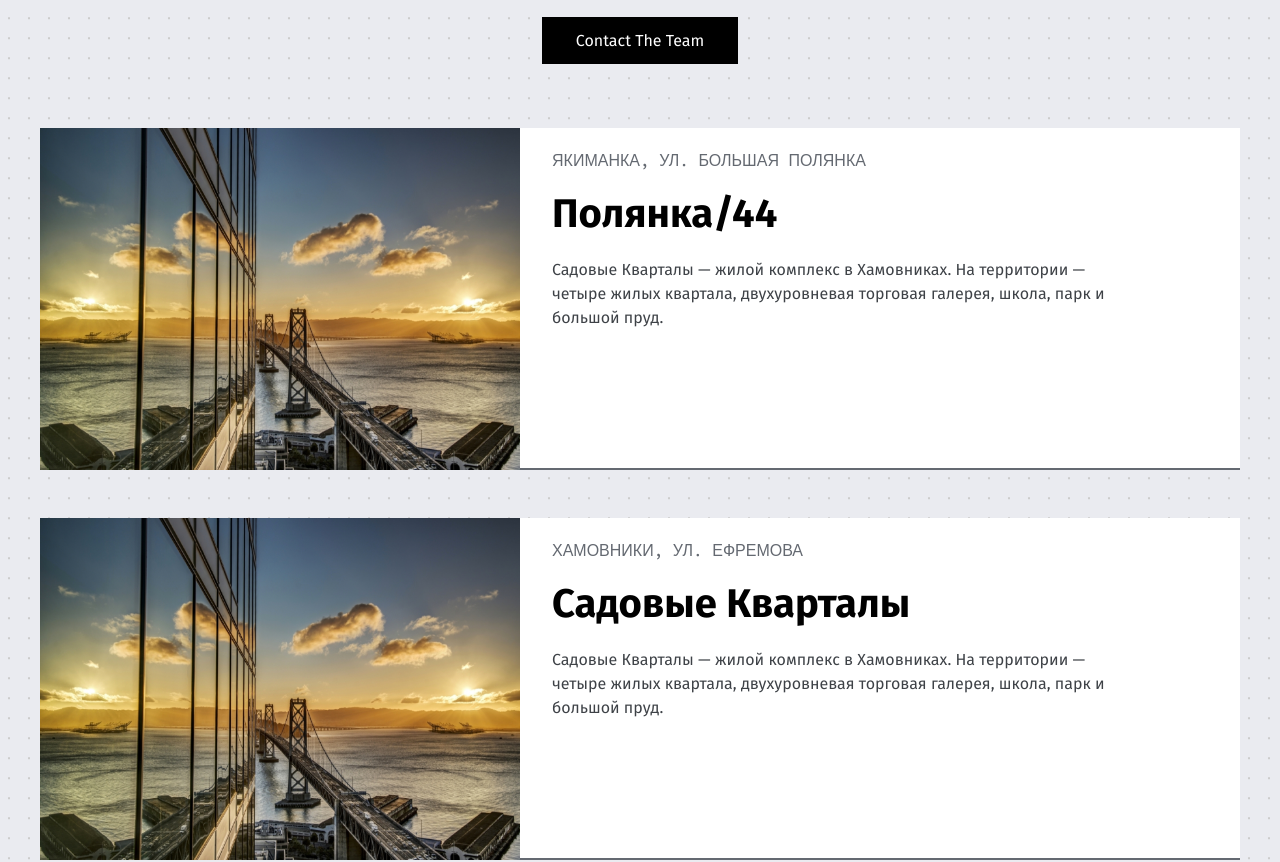
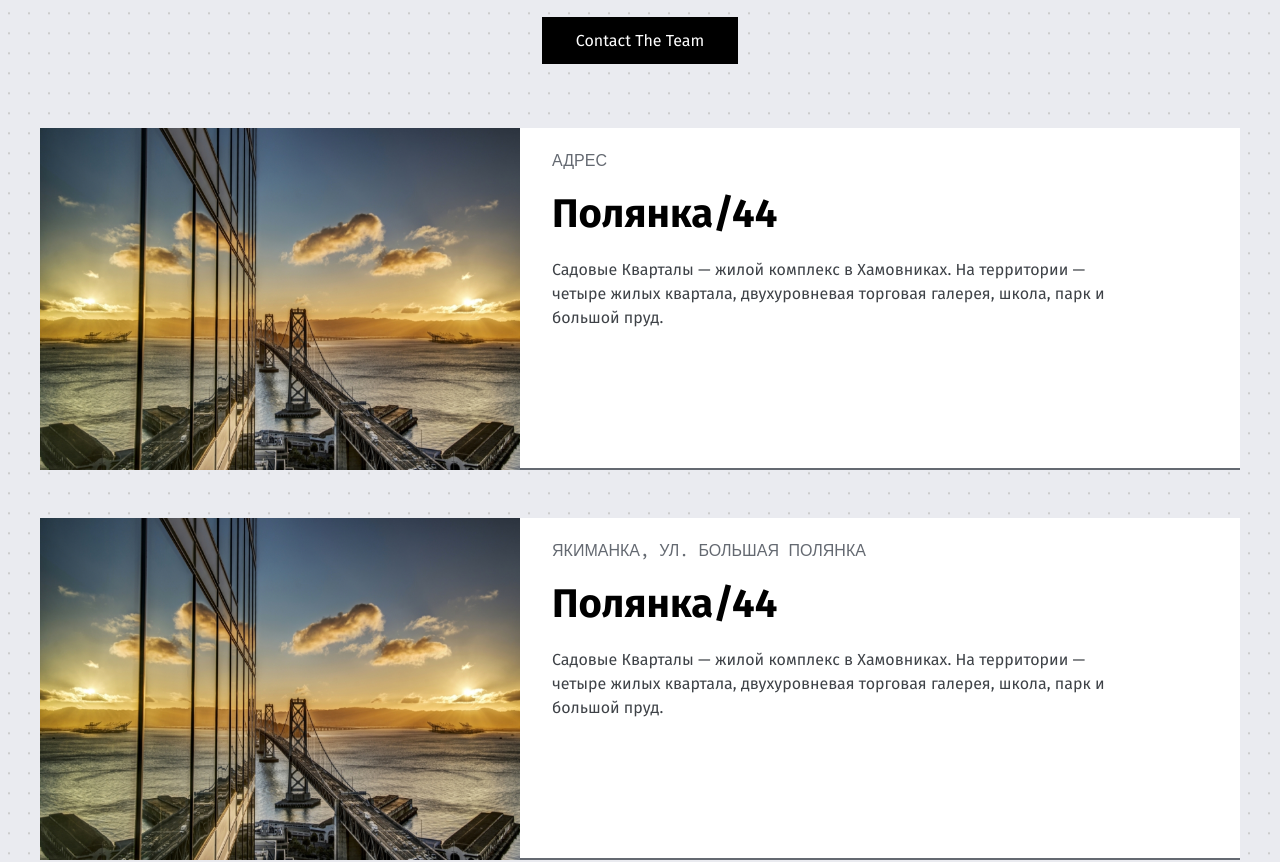
Before and after one commit to AndreyKovalenok/Frontend-dev1.0, a React (Create React App) app: page / in a window 1280 px wide. Shown: the part 507-1369 px from the top of the page. Built offline with nearby package versions, Linux system fonts and the light colour scheme.

Commit message:
fetch data and fixes

```diff
--- a/package.json
+++ b/package.json
@@ -38,6 +38,7 @@
     "extends": "react-app"
   },
   "devDependencies": {
+    "babel-eslint": "^10.1.0",
     "eslint": "^6.8.0",
     "eslint-config-airbnb": "^18.1.0",
     "eslint-config-prettier": "^6.11.0",
--- a/src/App.jsx
+++ b/src/App.jsx
@@ -14,7 +14,7 @@ function App() {
       <Header />
       <Switch>
         <Route path="/" component={Home} exact />
-        <Route path="/complex" component={Complex} exact />
+        <Route path="/complex/:id" component={Complex} exact />
       </Switch>
       <Footer />
     </div>
--- a/src/components/pageBlocks/Header/index.jsx
+++ b/src/components/pageBlocks/Header/index.jsx
@@ -1,4 +1,4 @@
-import React from "react";
+import React, { useState } from "react";
 import { Switch, Route } from "react-router-dom";
 
 import Navigation from "../../UI/Navigation";
@@ -9,23 +9,12 @@ import BigLogo from "./compass-development-logo.svg";
 
 import classes from "./styles.module.scss";
 
-class Header extends React.Component {
-  constructor(props) {
-    super(props);
-    this.state = { isMenuOn: false };
-    this.toggleMenuHandler = this.toggleMenuHandler.bind(this);
-  }
+function Header() {
+  const [isMenuOpen, setOpen] = useState(false);
 
-  toggleMenuHandler() {
-    const { isMenuOn } = this.state;
-
-    this.setState({
-      isMenuOn: !isMenuOn,
-    });
-  }
-
-  render() {
-    const { isMenuOn } = this.state;
+  const toggleMenuHandler = () => {
+    setOpen(!isMenuOpen);
+  };
 
   return (
     <header className={classes.header}>
@@ -33,8 +22,8 @@ class Header extends React.Component {
         <div className="wrapper">
           <div className={classes.topPanel}>
             <Logo />
-              <Navigation isOpen={isMenuOn} />
-              <MenuToggle onToggle={this.toggleMenuHandler} isOpen={isMenuOn} />
+            <Navigation isOpen={isMenuOpen} />
+            <MenuToggle onToggle={toggleMenuHandler} isOpen={isMenuOpen} />
           </div>
         </div>
       </div>
@@ -52,6 +41,5 @@ class Header extends React.Component {
     </header>
   );
 }
-}
 
 export default Header;
--- a/src/pages/Complex/ComplexPage/index.jsx
+++ b/src/pages/Complex/ComplexPage/index.jsx
@@ -8,7 +8,8 @@ import Location from "./Location";
 
 import classes from "./styles.module.scss";
 
-const CardPage = () => (
+const CardPage = () => {
+  return (
     <main className={classes.main}>
       <CardHeading />
       <Сharacteristics />
@@ -17,5 +18,6 @@ const CardPage = () => (
       <Location />
     </main>
   );
+};
 
 export default CardPage;
--- a/src/pages/Complex/index.jsx
+++ b/src/pages/Complex/index.jsx
@@ -1,7 +1,28 @@
-import React from "react";
+import React, { useEffect, useState } from "react";
+import { withRouter } from "react-router-dom";
 
 import ComplexPage from "./ComplexPage";
 
-const Complex = () => <ComplexPage />;
+/*eslint-disable */
+const Complex = ({
+  match: {
+    params: { id },
+  },
+}) => {
+  const [complexData, setComplexData] = useState({});
 
-export default Complex;
+  useEffect(() => {
+    fetch(`/data.json`)
+      .then((res) => res.json())
+      .then((json) => {
+        const findedElement = json.find((el) => el.id === Number(id));
+
+        console.log(findedElement);
+        setComplexData(findedElement);
+      });
+  }, []);
+
+  return <ComplexPage complexData={complexData} />;
+};
+
+export default withRouter(Complex);
--- a/src/pages/Home/Main/CardList/Card/index.jsx
+++ b/src/pages/Home/Main/CardList/Card/index.jsx
@@ -4,9 +4,9 @@ import { Link } from "react-router-dom";
 
 import classes from "./styles.module.scss";
 
-const Card = ({ img, address, title, description }) => (
+const Card = ({ img, address, title, description, id }) => (
   <li className={classes.card}>
-    <Link className={classes.link} to="complex">
+    <Link className={classes.link} to={`/complex/${id}`}>
       <img className={classes.image} src={img} alt={title} />
       <div className={classes.inner}>
         <p className={classes.address}>{address}</p>
@@ -22,6 +22,7 @@ Card.propTypes = {
   address: PropTypes.string.isRequired,
   title: PropTypes.string.isRequired,
   description: PropTypes.string.isRequired,
+  id: PropTypes.string.isRequired,
 };
 
 export default Card;
--- a/src/pages/Home/Main/CardList/index.jsx
+++ b/src/pages/Home/Main/CardList/index.jsx
@@ -4,22 +4,36 @@ import Card from "./Card";
 // import bitmap from "./bitmap.jpg";
 // import bitmap2x from "./bitmap@2x.jpg";
 import bitmap3x from "./bitmap@3x.jpg";
-
-const CardList = () => (
+/* eslint-disable */
+const CardList = ({ cards }) => (
   <ul>
+    {cards.map(({ address = "Адрес" }) => {
+      return (
+        <Card
+          id={1}
+          img={bitmap3x}
+          address={address}
+          title="Полянка/44"
+          description="Садовые Кварталы — жилой комплекс в Хамовниках. На территории — четыре жилых квартала, двухуровневая торговая галерея, школа, парк и большой пруд."
+        />
+      );
+    })}
     <Card
+      id={1}
       img={bitmap3x}
       address="Якиманка, ул. Большая Полянка"
       title="Полянка/44"
       description="Садовые Кварталы — жилой комплекс в Хамовниках. На территории — четыре жилых квартала, двухуровневая торговая галерея, школа, парк и большой пруд."
     />
     <Card
+      id={2}
       img={bitmap3x}
       address="Хамовники, ул. Ефремова"
       title="Садовые Кварталы"
       description="Садовые Кварталы — жилой комплекс в Хамовниках. На территории — четыре жилых квартала, двухуровневая торговая галерея, школа, парк и большой пруд."
     />
     <Card
+      id={3}
       img={bitmap3x}
       address="Басманный, ул. Нижняя Красносельская"
       title="TriBeCa Apartments"
--- a/src/pages/Home/Main/index.jsx
+++ b/src/pages/Home/Main/index.jsx
@@ -18,7 +18,7 @@ const Main = () => {
           </p>
           <Button>Contact The Team</Button>
         </div>
-        <CardList />
+        <CardList cards={[{ id: 1 }]} />
       </div>
     </main>
   );
```
Also changed, not shown: public/data.json (added, +14 -0 lines), .eslintrc.js, 1 other file (tests, documents, lock files or other folders). Lines whose indentation alone changed are shown as unchanged.
